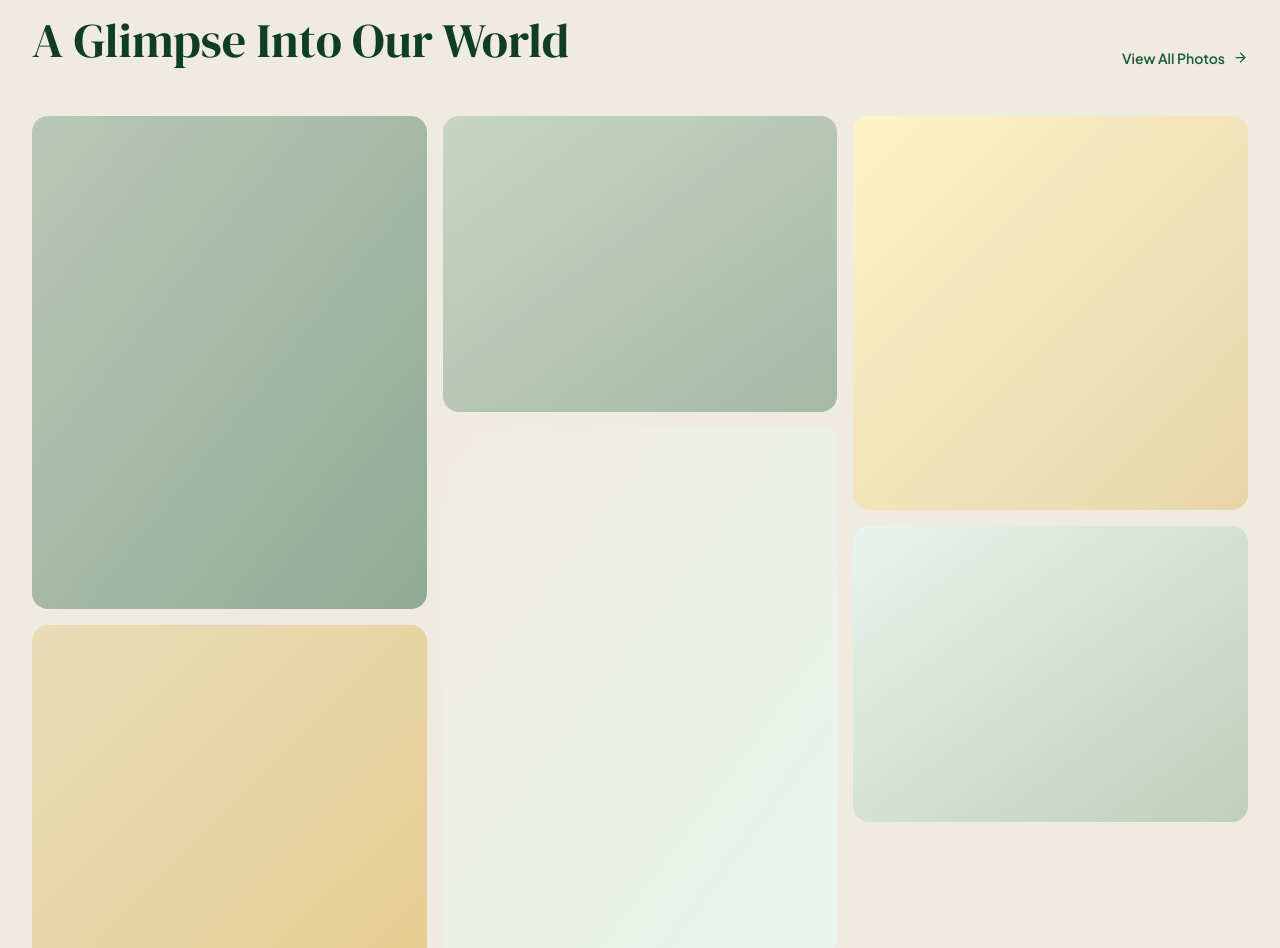
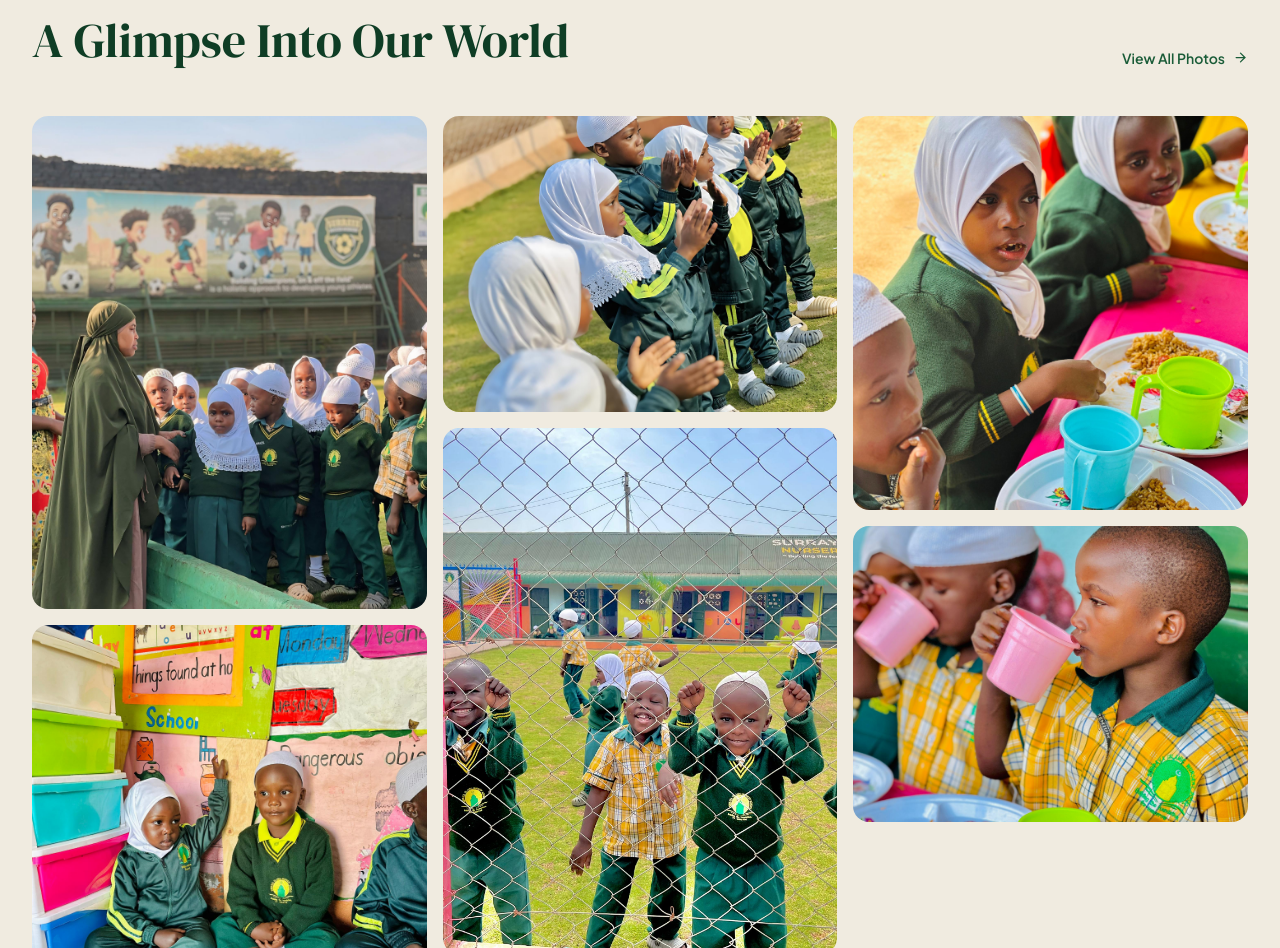
Before and after one commit to banzaman/Surraya-Islamic-nursery-school, a Next.js app: page / in a window 1280 px wide. Shown: the part 2424-3372 px from the top of the page. Built offline with nearby package versions, Linux system fonts and the light colour scheme.

Commit message:
feat: wire real photos into all components

```diff
--- a/components/home/GalleryPreview.tsx
+++ b/components/home/GalleryPreview.tsx
@@ -1,18 +1,18 @@
 "use client";
 
+import Image from "next/image";
 import { motion } from "framer-motion";
 import Link from "next/link";
 import { ArrowRight } from "lucide-react";
 import { SectionHeader } from "@/components/ui/SectionHeader";
 
-// Six gallery cells with varied heights for masonry feel
 const GALLERY_ITEMS = [
-  { label: "Morning Assembly",   aspect: "aspect-[4/5]",  bg: "from-[#1a5c38]/25 to-[#1a5c38]/45" },
-  { label: "Quranic Studies",    aspect: "aspect-square", bg: "from-[#d4a017]/20 to-[#d4a017]/40" },
-  { label: "Outdoor Exploration",aspect: "aspect-[4/3]",  bg: "from-[#2d7a4f]/20 to-[#1a5c38]/35" },
-  { label: "Arts & Crafts",      aspect: "aspect-[3/4]",  bg: "from-[#f0ebe0] to-[#e8f5ee]" },
-  { label: "Story Time",         aspect: "aspect-square", bg: "from-[#fef3c7] to-[#d4a017]/30" },
-  { label: "Team Play",          aspect: "aspect-[4/3]",  bg: "from-[#e8f5ee] to-[#2d7a4f]/25" },
+  { label: "Morning Assembly",    aspect: "aspect-[4/5]",  src: "/gallery/IMG-20260513-WA0006.jpg" },
+  { label: "Quranic Studies",     aspect: "aspect-square", src: "/gallery/IMG-20260513-WA0009.jpg" },
+  { label: "Outdoor Exploration", aspect: "aspect-[4/3]",  src: "/gallery/IMG-20260513-WA0011.jpg" },
+  { label: "Arts & Crafts",       aspect: "aspect-[3/4]",  src: "/gallery/IMG-20260513-WA0015.jpg" },
+  { label: "Story Time",          aspect: "aspect-square", src: "/gallery/IMG-20260513-WA0070.jpg" },
+  { label: "Team Play",           aspect: "aspect-[4/3]",  src: "/gallery/IMG-20260513-WA0071.jpg" },
 ];
 
 export function GalleryPreview({ gallery: cmsGallery }: { gallery?: any[] | null }) {
@@ -23,6 +23,7 @@ export function GalleryPreview({ gallery: cmsGallery }: { gallery?: any[] | null
       aria-label="School Gallery"
     >
       <div className="mx-auto max-w-7xl px-4 sm:px-6 lg:px-8">
+
         {/* Header row */}
         <div className="flex flex-col sm:flex-row sm:items-end sm:justify-between gap-4 mb-12">
           <SectionHeader
@@ -41,7 +42,7 @@ export function GalleryPreview({ gallery: cmsGallery }: { gallery?: any[] | null
           </Link>
         </div>
 
-        {/* Masonry-style grid using CSS columns */}
+        {/* Masonry-style grid */}
         <div className="columns-2 sm:columns-3 gap-4 space-y-0">
           {(cmsGallery ?? GALLERY_ITEMS).map((item, i) => (
             <motion.div
@@ -52,10 +53,16 @@ export function GalleryPreview({ gallery: cmsGallery }: { gallery?: any[] | null
               transition={{ delay: i * 0.08, duration: 0.45, ease: "easeOut" }}
               className="break-inside-avoid mb-4 group relative overflow-hidden rounded-2xl cursor-pointer"
             >
-              {/* Photo placeholder */}
-              <div
-                className={`w-full ${item.aspect} bg-gradient-to-br ${item.bg} flex items-end`}
-              />
+              {/* Photo */}
+              <div className={`w-full ${item.aspect} relative overflow-hidden`}>
+                <Image
+                  src={item.src}
+                  alt={item.label}
+                  fill
+                  className="object-cover transition-transform duration-500 group-hover:scale-105"
+                  sizes="(max-width: 640px) 50vw, 33vw"
+                />
+              </div>
 
               {/* Hover overlay */}
               <div
@@ -87,6 +94,7 @@ export function GalleryPreview({ gallery: cmsGallery }: { gallery?: any[] | null
             <ArrowRight size={15} />
           </Link>
         </div>
+
       </div>
     </section>
   );
```
